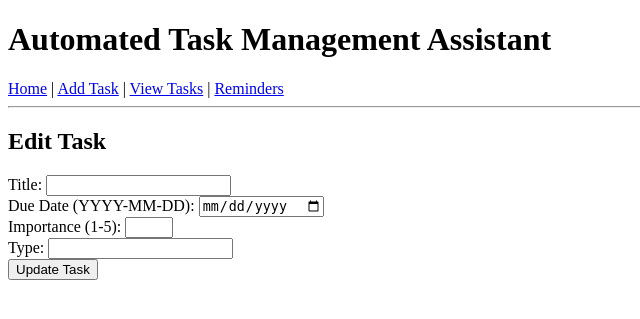
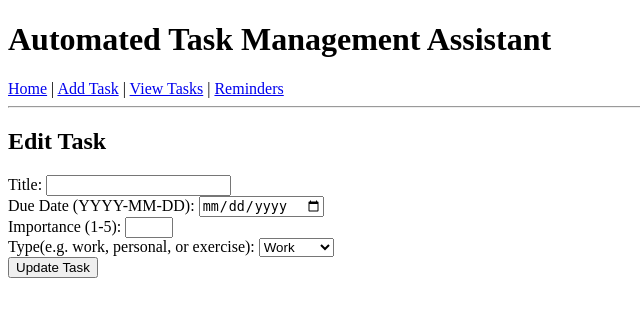
Before and after one commit to abril-macarena/term_project, a Flask app: template templates/edit_task.html in a window 1280 px wide. Shown: the top 319 px of the page, without its empty margins (0-640 px from the left). Run offline with Flask 3, Linux system fonts and the light colour scheme; the template is opened without the code that fills it, so the values that code supplies are empty.

Commit message:
bug edits

```diff
--- a/app.py
+++ b/app.py
@@ -13,6 +13,7 @@ def home():
 #VIEW TASKS
 @app.route("/tasks")
 def view_tasks():
+    cleanup_expired_tasks()
     #sorts tasks by due date
     sorted_tasks = sorted(task_list, key=lambda t: t["due_date"])
     return render_template("tasks.html", tasks=sorted_tasks)
@@ -58,9 +59,16 @@ def edit_task(task_id):
 
     return render_template("edit_task.html", task=task, task_id=task_id)
 
+#REMOVES 'EXPIRED' TASKS
+def cleanup_expired_tasks():
+    current_date = datetime.date.today()
+    global task_list
+    task_list = [task for task in task_list if task["due_date"] >= current_date]
+
 #SENDING REMINDERS
 @app.route("/reminders")
 def send_reminders():
+    cleanup_expired_tasks()
     current_date = datetime.date.today()
     current_hour = datetime.datetime.now().hour
     reminders = []
@@ -75,11 +83,11 @@ def send_reminders():
 
 #HELPER FUNCTION - checking reminder time
 def check_reminder_time(task_type, current_hour):
-    if task_type == "Work":
+    if task_type == "work":
         return 9 <= current_hour <= 17
-    elif task_type == "Personal":
+    elif task_type == "personal":
         return 18 <= current_hour <= 22
-    elif task_type == "Exercise":
+    elif task_type == "exercise":
         return (6 <= current_hour <= 8) or (18 <= current_hour <= 20)
     return True
 
--- a/templates/edit_task.html
+++ b/templates/edit_task.html
@@ -5,7 +5,11 @@
     Title: <input type="text" name="title" value="{{ task.title }}" required><br>
     Due Date (YYYY-MM-DD): <input type="date" name="due_date" value="{{ task.due_date }}" required><br>
     Importance (1-5): <input type="number" name="importance" value="{{ task.importance }}" min="1" max="5" required><br>
-    Type: <input type="text" name="type" value="{{ task.type }}" required><br>
+    Type(e.g. work, personal, or exercise): <select name="type" value="{{ task.type }}" required>
+        <option value="work">Work</option>
+        <option value="personal">Personal</option>
+        <option value="exercise">Exercise</option>
+    </select><br>
     <button type="submit">Update Task</button>
 </form>
 {% endblock %}
```
